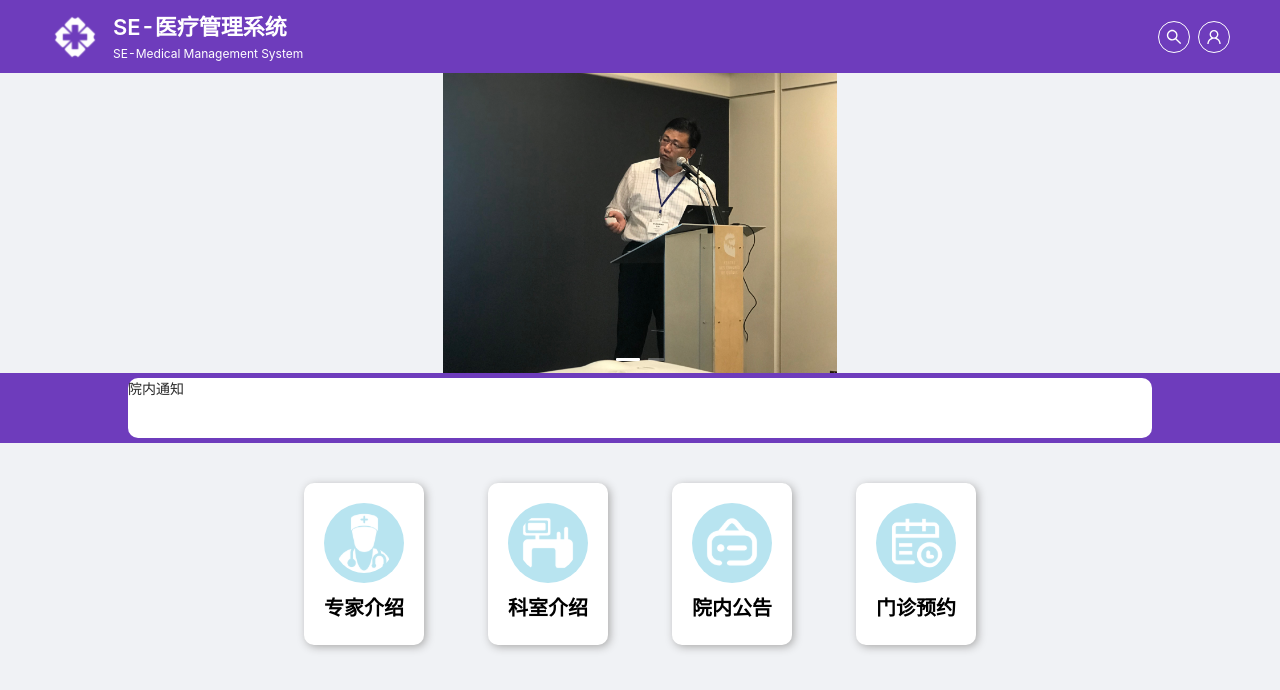
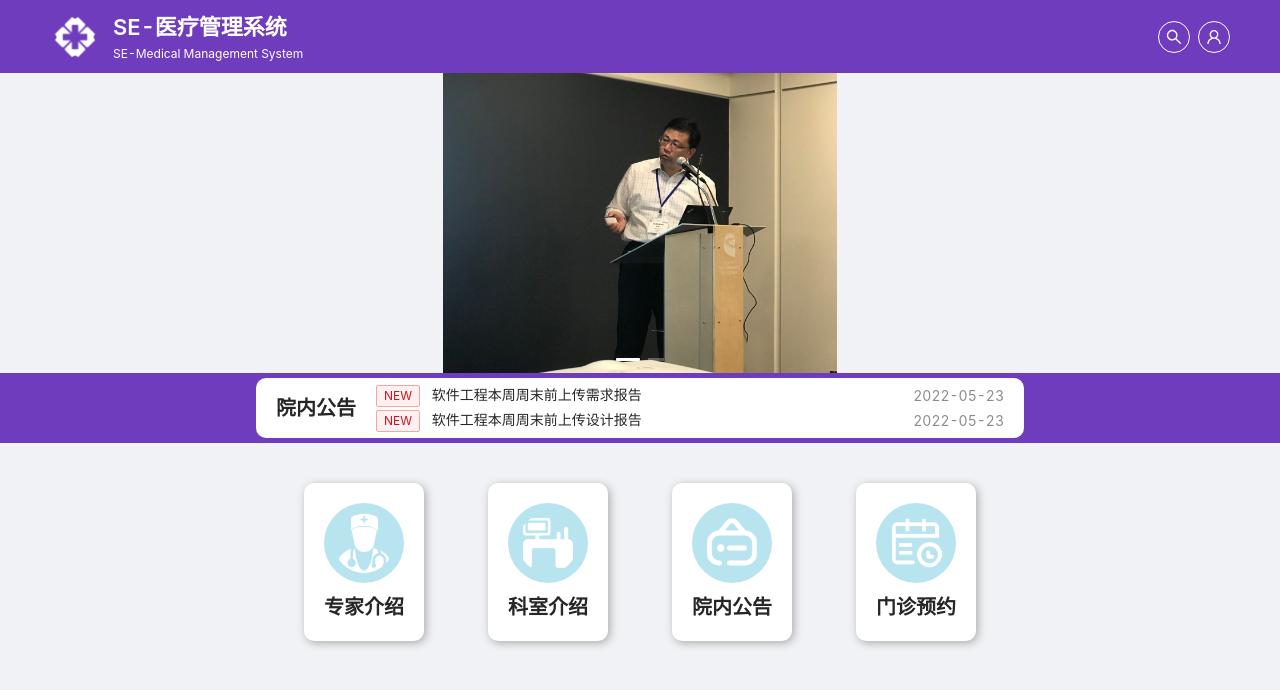
Before and after one commit to ZJU-SE-2022-G/hospital-web-app, a React (Vite) app: page / in a window 1280 px wide. Shown: the top 690 px of the page. Built offline with nearby package versions, Linux system fonts and the light colour scheme.

Commit message:
feat: add home page notice list

```diff
--- a/src/components/NavigateButton.module.css
+++ b/src/components/NavigateButton.module.css
@@ -4,7 +4,6 @@
   display: flex;
   flex-direction: column;
   align-items: center;
-  color: #000000;
   background: #ffffff;
   border-radius: 10px;
   box-shadow: 2px 2px 8px #aaaaaa;
@@ -18,8 +17,6 @@
   border-radius: 50%;
 }
 
-.label {
-  margin-top: 10px;
-  font-size: 20px;
-  font-weight: 600;
+.button .label {
+  margin: 10px 0px 0px 0px;
 }
--- a/src/components/NavigateButton.tsx
+++ b/src/components/NavigateButton.tsx
@@ -1,6 +1,9 @@
 import React from 'react';
 import { Link } from 'react-router-dom';
+import { Typography } from 'antd';
 import styles from './NavigateButton.module.css';
+
+const { Title } = Typography;
 
 interface NavigateButtonProps {
   href: string;
@@ -17,7 +20,9 @@ const NavigateButton: React.FC<NavigateButtonProps> = ({
     <Link to={href}>
       <div className={styles.button}>
         <img className={styles.img} src={imgSrc} />
-        <span className={styles.label}>{label}</span>
+        <Title className={styles.label} level={4}>
+          {label}
+        </Title>
       </div>
     </Link>
   );
--- a/src/pages/home/HomePage.module.css
+++ b/src/pages/home/HomePage.module.css
@@ -13,8 +13,22 @@
 }
 
 .noticeInnerWrapper {
-  width: 80%;
+  width: 60%;
   height: 60px;
+  display: flex;
+  align-items: center;
   background: #ffffff;
   border-radius: 10px;
 }
+
+.noticeInnerWrapper .noticeTitle {
+  margin: 0px 20px;
+}
+
+.noticeList {
+  flex: auto;
+}
+
+.noticeList .noticeItem {
+  padding: 1px 20px 1px 0px;
+}
--- a/src/pages/home/HomePage.tsx
+++ b/src/pages/home/HomePage.tsx
@@ -1,7 +1,17 @@
 import React from 'react';
-import { Row, Col, Carousel, Space } from 'antd';
+import { Link } from 'react-router-dom';
+import moment from 'moment';
+import { Row, Col, Carousel, List, Typography, Tag, Space } from 'antd';
 import NavigateButton from '../../components/NavigateButton';
 import styles from './HomePage.module.css';
+
+const { Title, Text } = Typography;
+
+interface Notice {
+  id: number;
+  title: string;
+  date: Date;
+}
 
 const HomePage: React.FC = () => {
   const imgs = ['carousel1.png', 'carousel1.png'];
@@ -14,6 +24,11 @@ const HomePage: React.FC = () => {
     </div>
   ));
 
+  const notices: Notice[] = [
+    { id: 1, title: '软件工程本周周末前上传需求报告', date: new Date() },
+    { id: 2, title: '软件工程本周周末前上传设计报告', date: new Date() },
+  ];
+
   return (
     <>
       <Row>
@@ -22,11 +37,29 @@ const HomePage: React.FC = () => {
         </Col>
       </Row>
       <Row>
-        <Col className={styles.content} span="24">
+        <Col span="24">
           <div className={styles.noticeOuterWrapper}>
             <div className={styles.noticeInnerWrapper}>
-              <div>院内通知</div>
-              <div></div>
+              <Title className={styles.noticeTitle} level={4}>
+                院内公告
+              </Title>
+              <List
+                className={styles.noticeList}
+                split={false}
+                dataSource={notices}
+                renderItem={(item) => (
+                  <List.Item className={styles.noticeItem}>
+                    <Link to={`/notices/${item.id}`}>
+                      <Text>
+                        <Tag color="red">NEW</Tag> {item.title}
+                      </Text>
+                    </Link>
+                    <Text type="secondary">
+                      {moment(item.date).format('YYYY-MM-DD')}
+                    </Text>
+                  </List.Item>
+                )}
+              />
             </div>
           </div>
         </Col>
```
